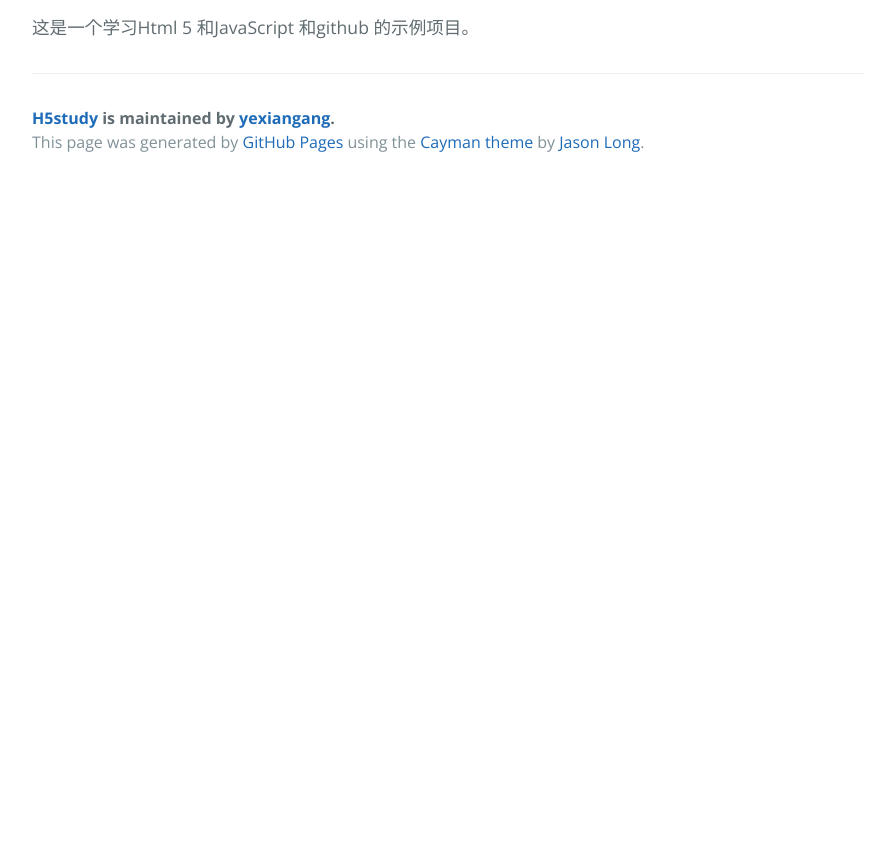
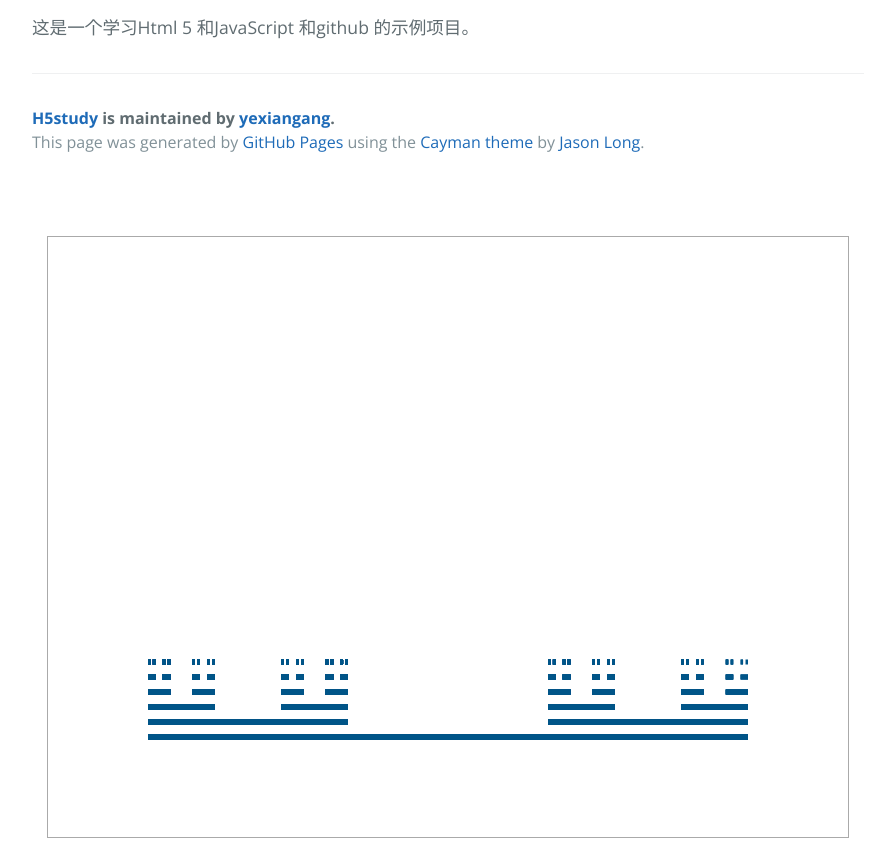
Before and after one commit to yexiangang/H5Study, a plain HTML site: page index.html in a window 1280 px wide. Shown: the part 424-1265 px from the top of the page, without its empty margins (192-1087 px from the left). Before the commit the page ends 800 px from the top, so only its background shows below. Drawn offline with nearby package versions, Linux system fonts and the light colour scheme.

Commit message:
add js demo

```diff
--- a/index.html
+++ b/index.html
@@ -31,7 +31,98 @@
       </footer>
 
     </section>
+<canvas id="canvas" style="border:1px solid #aaa;display:block;margin:50px auto;">
+    当前浏览器不支持Canvas，请更换浏览器后再试
+</canvas>
 
+<script>
+   var LineBean = function(ax, ay, bx, by) {
+       var startX=ax;
+       this.getStartX = function(){
+        return startX;
+       }
+       this.setStartX = function(val){
+            startX = val;
+       }
+        startY = ay;
+        this.getStartY = function(){
+            return startY;
+        }
+        this.setStartY = function(y){
+            // alert(y);
+            startY = y;
+        }
+        endX = bx;
+        this.getEndX = function(){
+            return endX;
+        }
+        this.setEndX = function(val){
+            endX = val;
+        }
+        endY = by;
+        this.getEndY = function(){
+            return endY;
+        }
+        this.setEndY = function(valY){
+            // console.log(val);
+            endY = valY;
+        }
+        width =5;
+        this.getWidth = function(){
+            return width;
+        }
+        color = "#058";
+        this.getColor = function(){
+            return color;
+        }
+    }
+
+    var split = 3;
+    var deep =1;
+    function drawLine(context, argLine){
+        //先把line绘制出来
+        context.moveTo( argLine.getStartX(), argLine.getStartY());
+        context.lineTo( argLine.getEndX(), argLine.getEndY());
+        context.lineWidth = argLine.getWidth();
+        context.strokeStyle = argLine.getColor();
+        context.stroke();
+
+        //计算新的绘制参数
+        var length = argLine.getEndX()-argLine.getStartX();
+        //单位长度
+        var one = length/split;
+        //间距
+        var spacing = argLine.getWidth()+10;
+        var yPoint= argLine.getStartY()-spacing;
+
+
+        if(one>1){
+            for(var i=0; i<split; i++){
+                if((i+1)%2==0){
+                    continue;
+                }
+                //新的LineBean 对象
+                var tmpLine = new LineBean(argLine.getStartX(), argLine.getStartY(), argLine.getEndX(), argLine.getEndY());
+                tmpLine.setStartY(yPoint);
+                // alert(argLine.getStartY());
+                tmpLine.setEndY(yPoint);
+                tmpLine.setStartX(argLine.getStartX()+one*i);
+                tmpLine.setEndX(tmpLine.getStartX()+one);
+                drawLine(context, tmpLine);
+
+            }
+        }
+
+    }
+    window.onload = function(){
+        var canvas = document.getElementById("canvas");
+        canvas.width = 800;
+        canvas.height = 600;
+        var context = canvas.getContext("2d");
+        var line = new LineBean(100, 500, 700, 500);
+        drawLine(context, line);
+    }
+</script>
 
   </body>
 </html>
```
